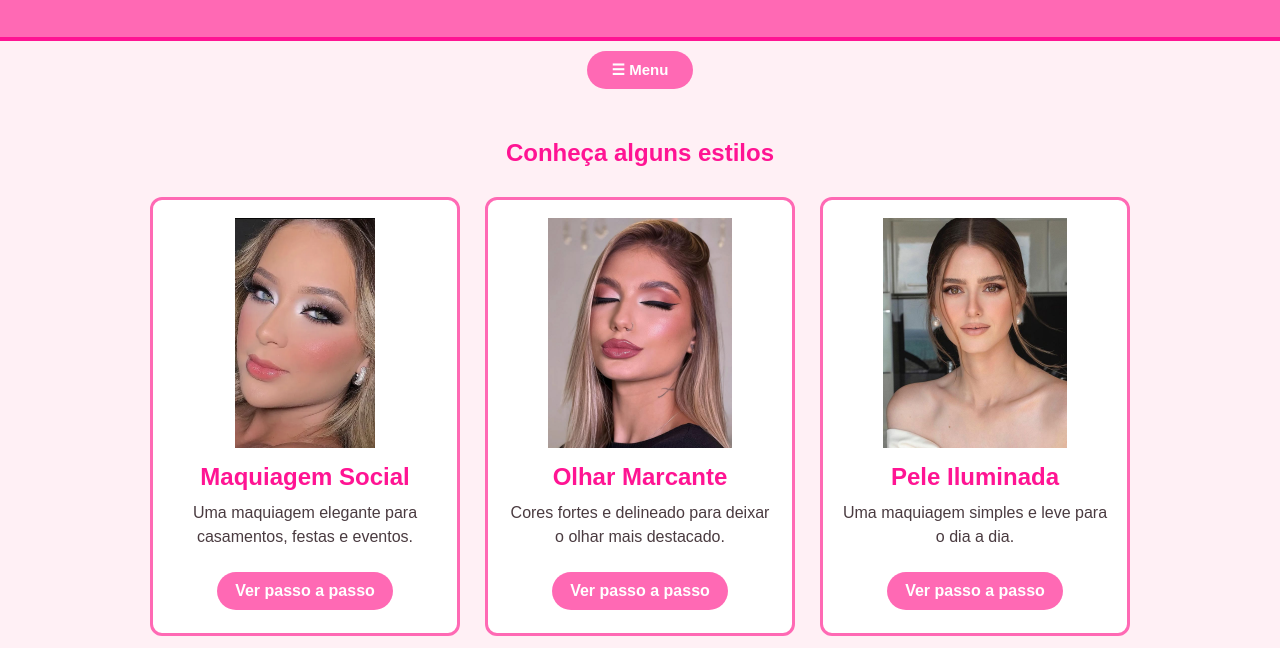
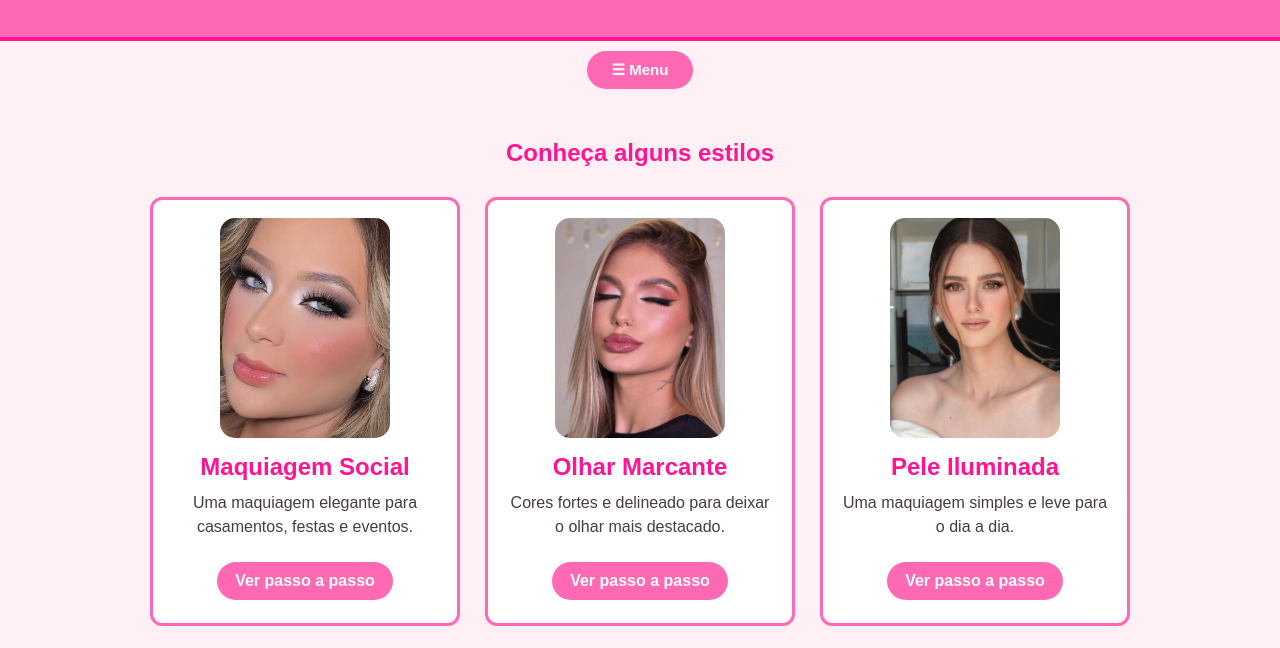
Before and after one commit to larilarie123/LARISSA-OLIVEIRA, a plain HTML site: page index.html in a window 1280 px wide. Shown: the part 119-767 px from the top of the page. Drawn offline with Linux system fonts and the light colour scheme.

```diff
--- a/style.css
+++ b/style.css
@@ -695,3 +695,14 @@ footer {
         padding: 20px 15px;
     }
 }
+
+/* AJUSTE FINAL DAS FOTOS DOS CARDS */
+
+.cartao-make img {
+    width: 170px !important;
+    height: 220px !important;
+    object-fit: cover !important;
+    border-radius: 15px;
+    display: block;
+    margin: 0 auto;
+}
```
